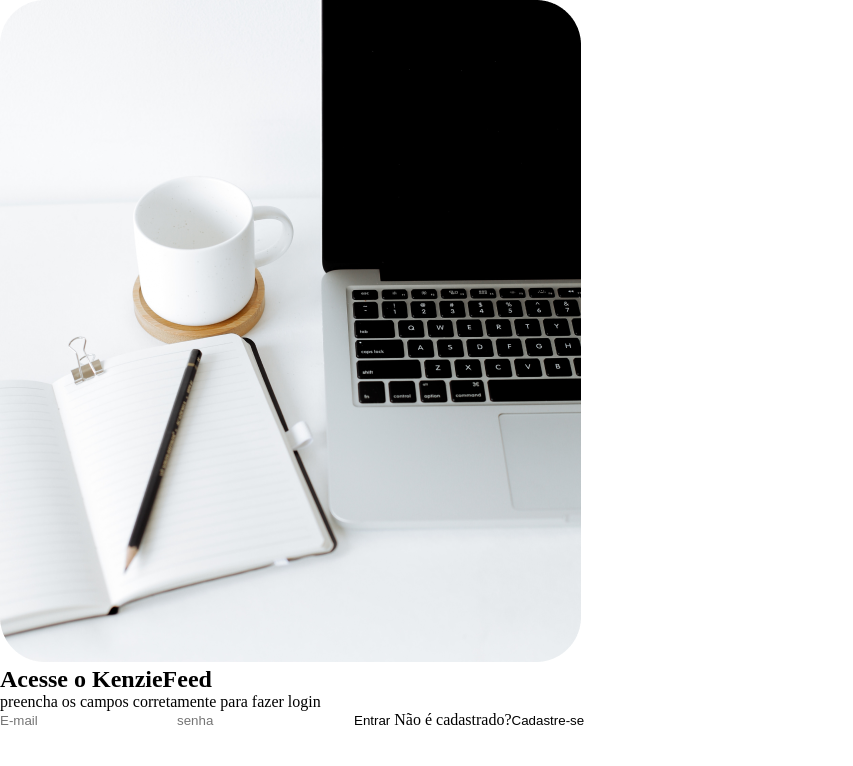
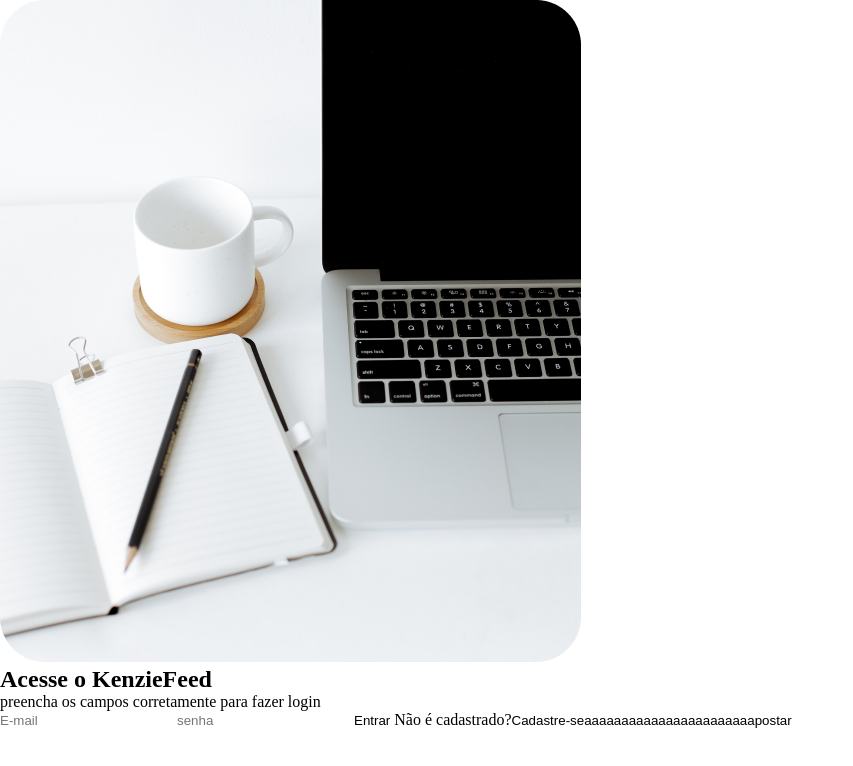
Before and after one commit to Kenzie-Academy-Brasil-Developers/kenzie-feed-entrega-grupo-4, a React (Vite) app: page / in a window 1280 px wide. Shown: the top 766 px of the page, without its empty margins (0-853 px from the left). Built offline with nearby package versions, Linux system fonts and the light colour scheme.

Commit message:
feat: request create post

```diff
--- a/src/App.jsx
+++ b/src/App.jsx
@@ -2,7 +2,6 @@ import { RoutesMain } from "./routes/RoutesMain";
 import "./styles/index.scss";
 
 function App() {
-
   return(
     <>
       <RoutesMain />
--- a/src/main.jsx
+++ b/src/main.jsx
@@ -4,14 +4,18 @@ import App from "./App.jsx";
 import { UserProvider } from "./providers/UserContext.jsx";
 import { PostsProvider } from "./providers/PostsContext.jsx";
 import { BrowserRouter } from "react-router-dom";
+import { QueryClientProvider, QueryClient } from "react-query";
+const queryClient = new QueryClient();
 ReactDOM.createRoot(document.getElementById("root")).render(
   <React.StrictMode>
     <BrowserRouter>
-    <UserProvider>
-      <PostsProvider>
-        <App />
-      </PostsProvider>
-    </UserProvider>
+      <QueryClientProvider client={queryClient}>
+        <UserProvider>
+          <PostsProvider>
+            <App />
+          </PostsProvider>
+        </UserProvider>
+      </QueryClientProvider>
     </BrowserRouter>
   </React.StrictMode>
 );
--- a/src/pages/LoginPage/index.jsx
+++ b/src/pages/LoginPage/index.jsx
@@ -1,8 +1,13 @@
 import { useForm } from "react-hook-form";
 import loginImage from "./LoginImage.png";
+import { useContext } from "react";
+import { UserContext } from "../../providers/UserContext";
+import { PostsContext } from "../../providers/PostsContext";
 
 export const LoginPage = () => {
   const { register, handleSubmit } = useForm({});
+  const {userLogin} = useContext(UserContext)
+  const {createPost} = useContext(PostsContext)
 
   const submit = (formData) => {
   };
@@ -23,6 +28,9 @@ export const LoginPage = () => {
             <button type="submit">Entrar</button>
             <span> Não é cadastrado?</span>
             <button type="button">Cadastre-se</button>
+            <button onClick={()=>userLogin()}>aaaaaaaaaaaaaaaaaaaaaaa</button>
+            <button onClick={()=>createPost.mutate()}>postar</button>
+
           </form>
         </div>
       </section>
--- a/src/providers/PostsContext.jsx
+++ b/src/providers/PostsContext.jsx
@@ -1,11 +1,41 @@
 import { createContext } from "react";
+import { useMutation } from "react-query";
+import { apiFeed } from "../services/api";
 
 export const PostsContext = createContext({});
 
 export const PostsProvider = ({ children }) => {
+  const createPost = useMutation({
+    mutationFn: (postData) => {
+      const { userId, name, token } = JSON.parse(
+        localStorage.getItem("@UserData")
+      );
+      const newPost = {
+        title: "4 lugares para viajar nas próximas férias de verão",
+        description:
+          "At vero eos et accusamus et iusto odio dignissimos ducimus qui blanditiis praesentium voluptatum deleniti atque corrupti quos dolores et quas molestias excepturi sint occaecati cupiditate non provident, similique sunt in culpa qui officia deserunt mollitia animi, id est laborum et dolorum fuga. Et harum quidem rerum facilis est et expedita distinctio. Nam libero tempore, cum soluta nobis est eligendi optio cumque nihil impedit quo minus id quod maxime placeat facere possimus, omnis voluptas assumenda est, omnis dolor repellendus. Temporibus autem quibusdam et aut officiis debitis aut rerum necessitatibus saepe eveniet ut et voluptates repudiandae sint et molestiae non recusandae. Itaque earum rerum hic tenetur a sapiente delectus, ut aut reiciendis voluptatibus maiores alias consequatur aut perferendis doloribus asperiores repellat.",
+        owner: name,
+        userId: userId,
+        image:
+          "https://res.cloudinary.com/dsbkp5841/image/upload/v1688391686/Rectangle_4_lvbqtd.jpg",
+      };
+      return apiFeed.post("/posts", newPost, {
+        headers: {
+          Authorization: `Bearer ${token}`,
+        },
+      });
+    },
+    onSuccess: (teste) => {
+      console.log(teste);
+    },
+    onError: (err) => {
+      console.log(err);
+    },
+  });
+
   return (
-    <PostsContext.Provider value={{}}>
-    {children}
+    <PostsContext.Provider value={{ createPost }}>
+      {children}
     </PostsContext.Provider>
   );
 };
--- a/src/providers/UserContext.jsx
+++ b/src/providers/UserContext.jsx
@@ -5,10 +5,11 @@ import { toast } from "react-toastify";
 export const UserContext = createContext({});
 
 export const UserProvider = ({ children }) => {
+  const dataUserLogin = { email:"grupo4@email.com", password:"123456"};
 
   const userLogin = async (dataLogin) => {
     try {
-      const response = await apiFeed.post("/login", dataLogin);
+      const response = await apiFeed.post("/login", dataUserLogin);
       const userData = {
         userId: response.data.user.id,
         name: response.data.user.name,
@@ -16,9 +17,11 @@ export const UserProvider = ({ children }) => {
       };
       localStorage.setItem("@UserData", JSON.stringify(userData));
     } catch (error) {
+      console.log(error);
       toast.error("E-mail ou senha incorretos");
     }
   };
+
 
   const userRegister = async (formData, reset, setLoading) => {
     try {
@@ -42,7 +45,7 @@ export const UserProvider = ({ children }) => {
   };
 
   return (
-    <UserContext.Provider value={{ userRegister }}>
+    <UserContext.Provider value={{ userRegister,userLogin }}>
       {children}
     </UserContext.Provider>
   );
```
